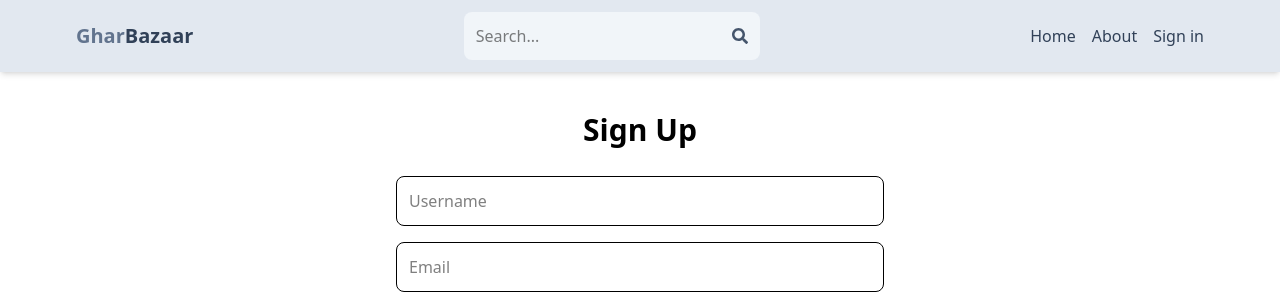
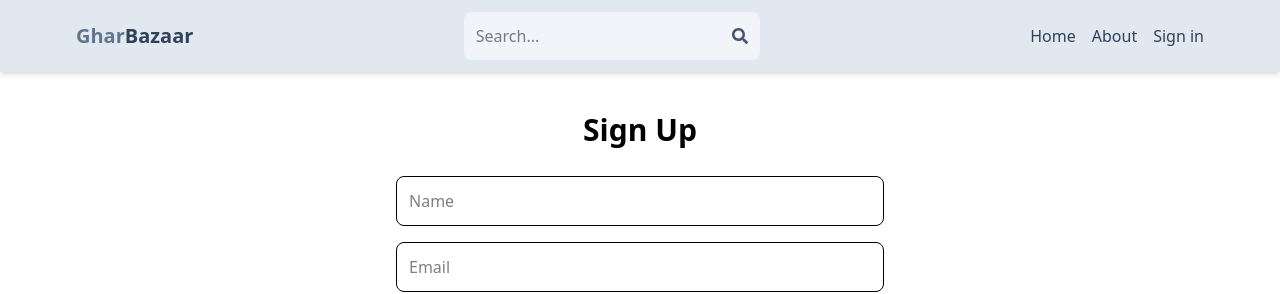
Before and after one commit to Meer-Abdulrehman/GharBazaar-ReatEstate, a React (Vite) app in the folder client/: page /sign-up in a window 1280 px wide. Shown: the top 294 px of the page. Built offline with nearby package versions, Linux system fonts and the light colour scheme; no server answers.

Commit message:
signup page

```diff
--- a/client/src/pages/SignUp.jsx
+++ b/client/src/pages/SignUp.jsx
@@ -55,9 +55,9 @@ export default function SignUp() {
       <form onSubmit={handleSubmit} className='flex flex-col gap-4'>
         <input
           type='text'
-          placeholder='Username'
+          placeholder='Name'
           className='border p-3 rounded-lg'
-          id='username'
+          id='name'   // ✅ changed from 'username' to 'name'
           onChange={handleChange}
         />
         <input
```
